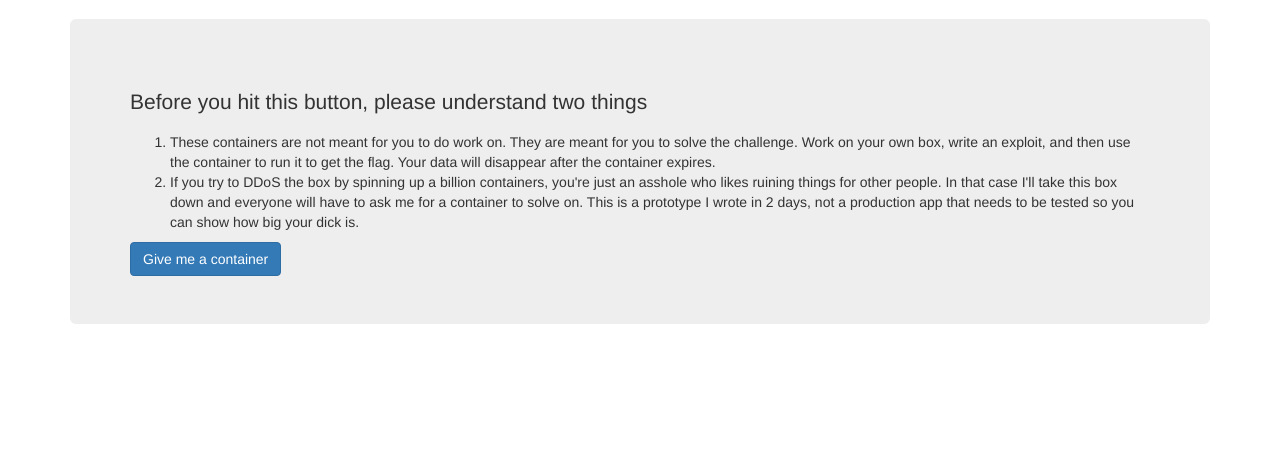
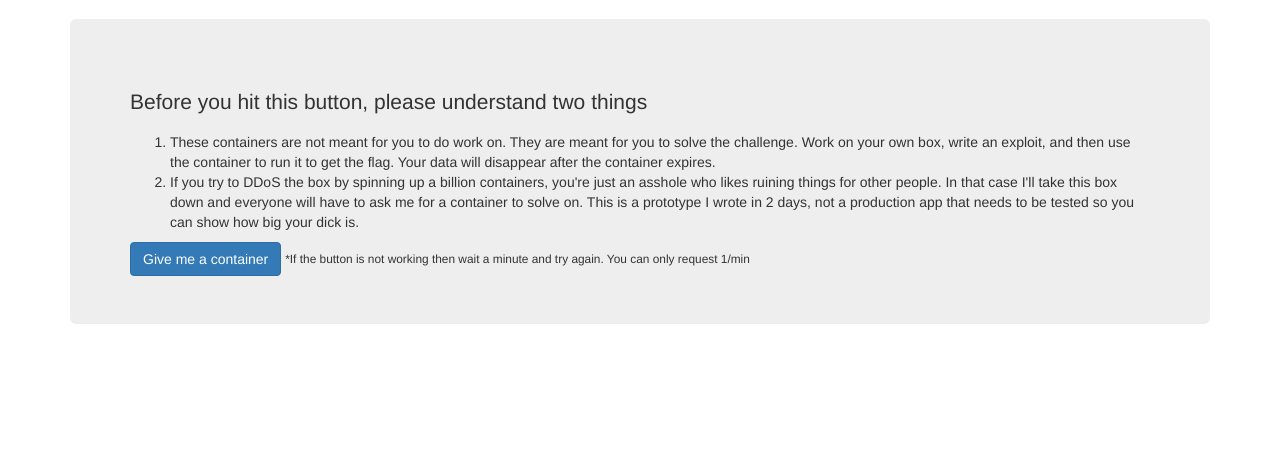
Before and after one commit to wumb0/containerer, a Flask app: template app/templates/index.html in a window 1280 px wide. Shown: the part 51-516 px from the top of the page. Run offline with Flask 2, Linux system fonts and the light colour scheme; the template is opened without the code that fills it, so the values that code supplies are empty; parts of the project's set-up code (start-up, migrations or seed data) failed here and were passed over; some libraries are stand-ins or nearby versions.

Commit message:
rate limit

```diff
--- a/app/templates/index.html
+++ b/app/templates/index.html
@@ -22,6 +22,7 @@
                     <li>If you try to DDoS the box by spinning up a billion containers, you're just an asshole who likes ruining things for other people. In that case I'll take this box down and everyone will have to ask me for a container to solve on. This is a prototype I wrote in 2 days, not a production app that needs to be tested so you can show how big your dick is.</li>
                 </ol>
                 <button type="button" class="btn btn-primary" id="give">Give me a container</button>
+                <small>*If the button is not working then wait a minute and try again. You can only request 1/min</small>
             {% endif %}
         </div>
     </div>
```
